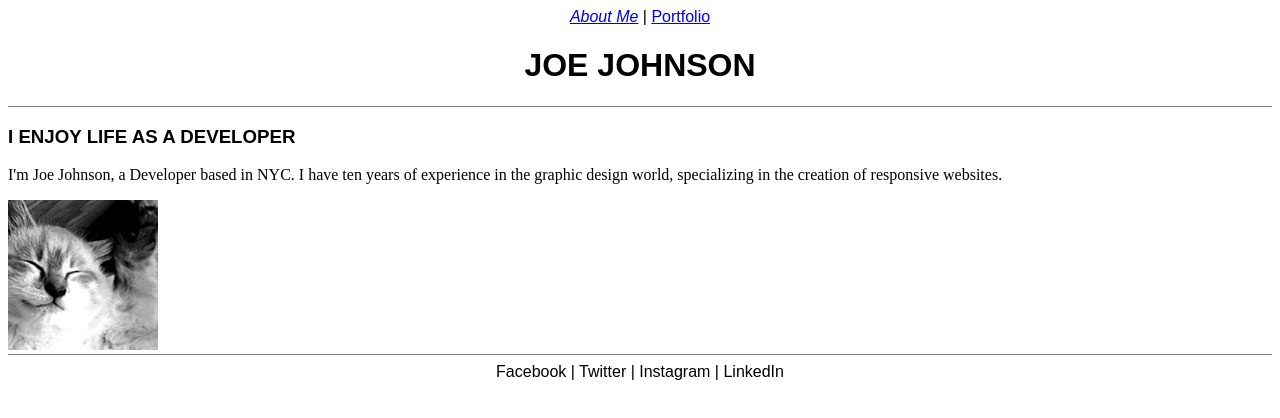
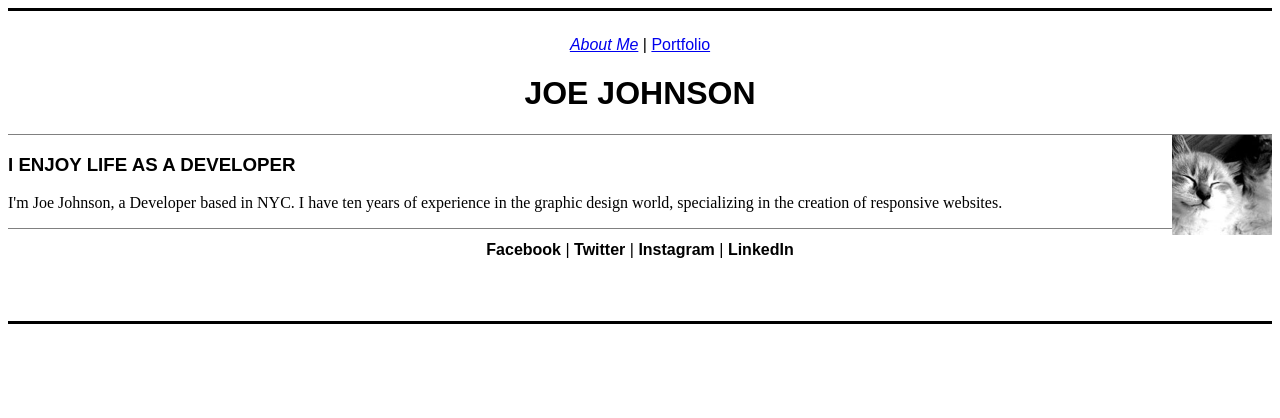
Before and after one commit to lglash/fewd-hw-01, a plain HTML site: page index.html in a window 1280 px wide. Drawn offline with Linux system fonts and the light colour scheme.

Commit message:
changes to cat image
css changes padding x

```diff
--- a/css/style.css
+++ b/css/style.css
@@ -1,7 +1,8 @@
 header, body, footer {
 	font-family: sans-serif;
 }
-p{
+
+p {
 	font-family: serif;
 }
 
@@ -9,28 +10,53 @@ h1 {
 	justify-content: center;
 }
 
-.index {
+body {
+	border-top: 3px solid black;
+	border-bottom: 3px solid black;
+	padding-bottom: 50px;
+}
+
+footer {
 	text-align: center;
 }
 
 .intro {
+	text-align: left;
 	border-top: 1px solid gray;
+	border-bottom: 1px solid gray;
 }
 
-img {
-justify-content: right;
+.intro img {
+	overflow: auto;
+	float: right;
+	height: 100px;
+	width: 100px;
+	padding left: 20px;
 }
 
-}
-div h2, div p {
-	border-top: 1px solid gray;
+.index {
+	padding-top: 25px;
+	text-align: center;
+	color: black;
+	text-decoration: none;
 }
 
-footer {
-	text-align: center;
-padding-top: 8px;
-border-top: 1px solid gray;
-}
 .education li {
 	font-family: sans-serif;
+	line-height: 1.5;
 	}
+
+footer {
+text-align: center;
+padding-top: 12px;
+padding-bottom: 12px;
+}
+
+footer a {
+	color: black;
+	text-decoration: none;
+}
+
+a:hover {
+	background-color: yellow;
+}
--- a/index.html
+++ b/index.html
@@ -1,9 +1,11 @@
 <!DOCTYPE html>
 <html>
+
 <head>
 	<title>About</title>
 	<link rel="stylesheet" href="css/style.css">
 </head>
+
 <body>
 	<div class="index">
 		<a href="index.html"><i>About Me</i></a> | <a href="portfolio.html">Portfolio</a>
@@ -11,12 +13,15 @@
 	</div>
 
 	<div class="intro">
+		<img src="images/profile.jpg" alt="cat picture">
 		<h3>I ENJOY LIFE AS A DEVELOPER</h3>
 		<p>I'm Joe Johnson, a Developer based in NYC. I have ten years of experience in the graphic design world, specializing in the creation of responsive websites.</p>
-		<img src="images/profile.jpg">
 	</div>
+
+<footer>
+	<a href="http://facebook.com" target="_blank"><b>Facebook</b></a> | <a href="http://Twitter.com" target="_blank"><b>Twitter </b></a>| <a href="http://Instagram.com" target="_blank"><b>Instagram</b></a> | <a href="http://LinkedIn.com" target="_blank"><b>LinkedIn</b></a>
+</footer>
 
 </body>
 
-<footer>Facebook | Twitter | Instagram | LinkedIn</footer>
 </html>
```
Also changed, not shown: portfolio.html (+19 -14 lines).
